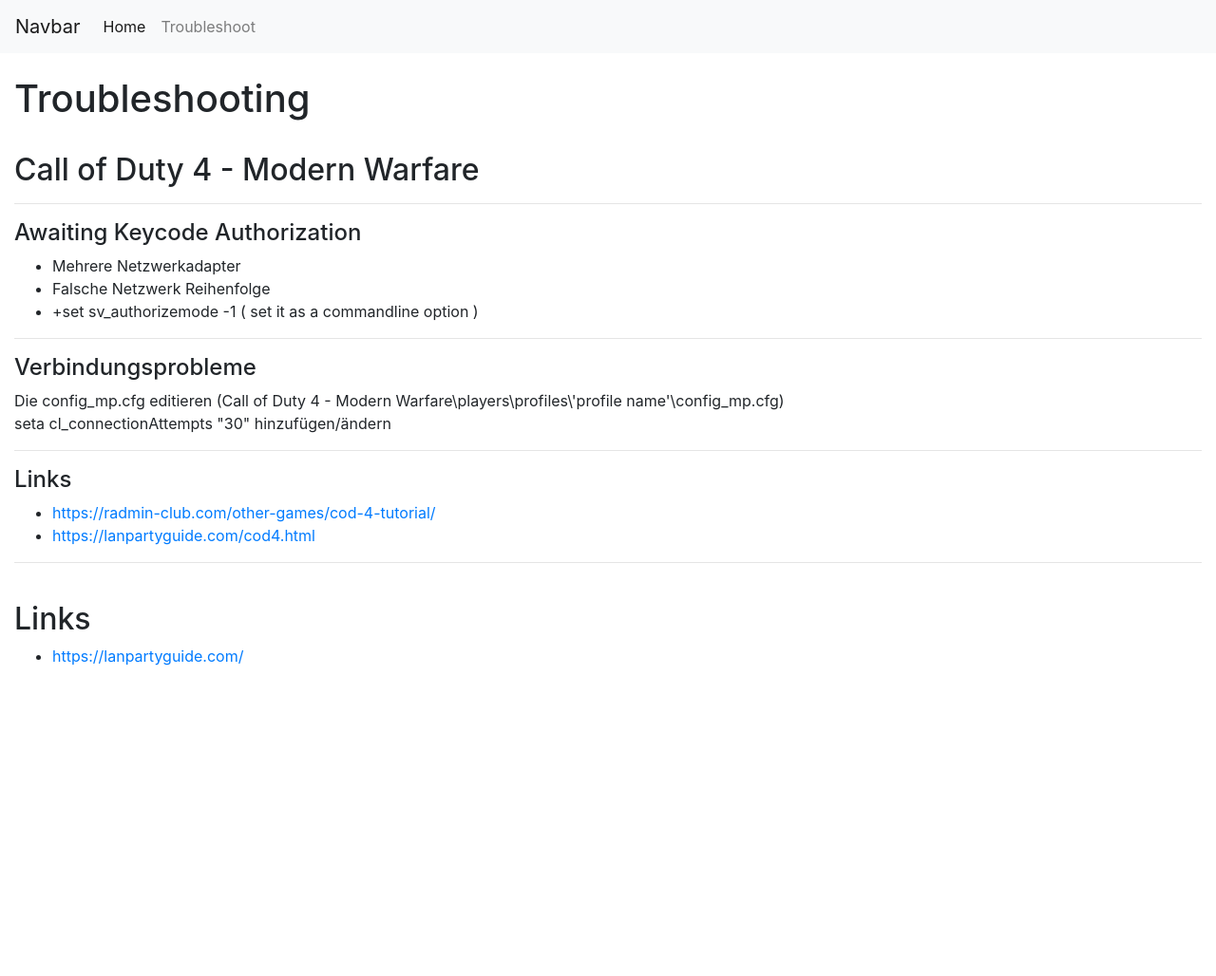
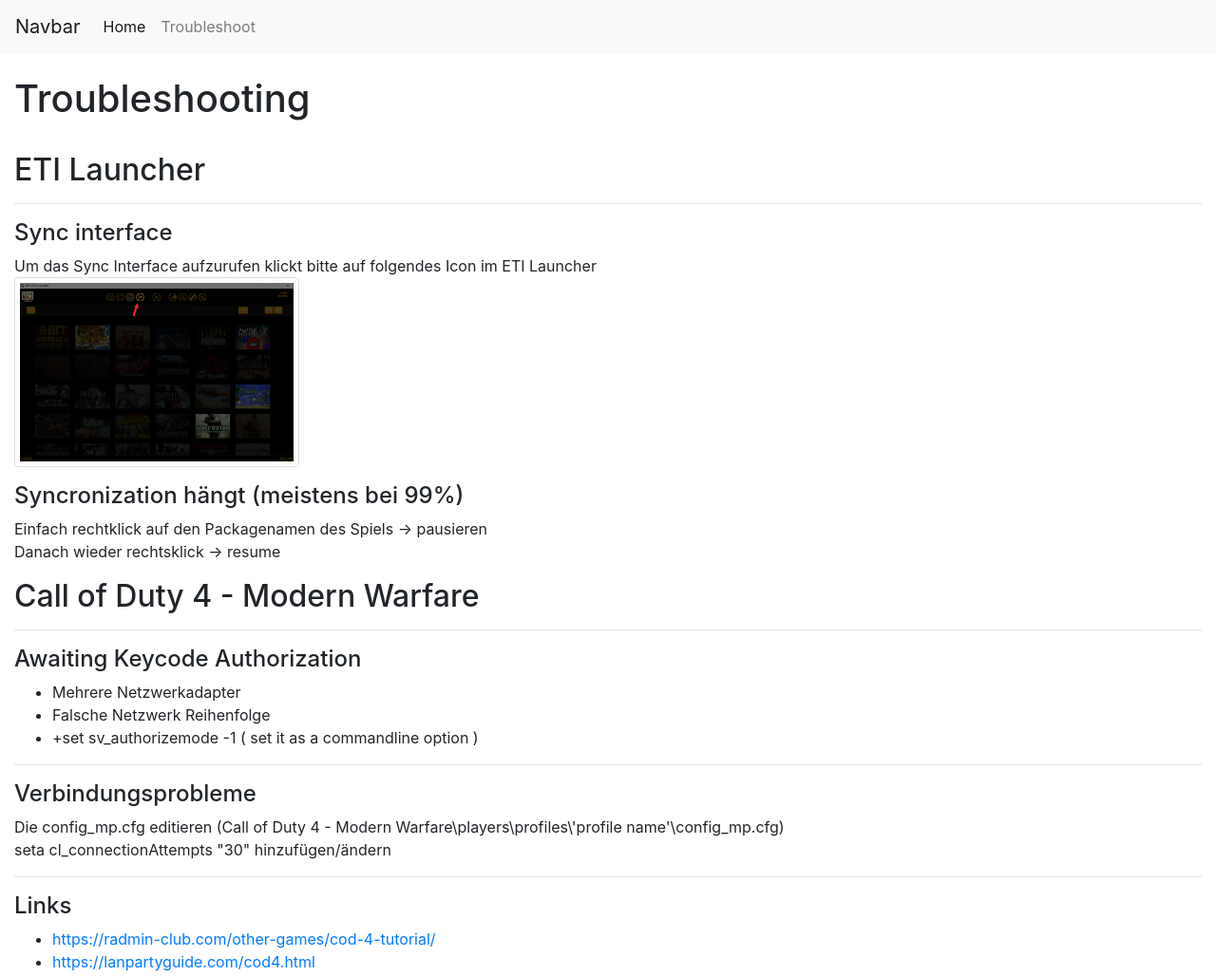
Before and after one commit to aronjanosch/straussi1-lan, a plain HTML site: page ts/ts.html in a window 1280 px wide. Shown: the top 1028 px of the page at 95% size. Before the commit the page ends 800 px from the top, so only its background shows below. Drawn offline with Linux system fonts and the light colour scheme; files whose address does not match are found by name.

Commit message:
expand ts.html

```diff
--- a/ts/ts.html
+++ b/ts/ts.html
@@ -1,24 +1,45 @@
 <!DOCTYPE html>
 <html lang="en">
   <head>
-    <meta charset="utf-8">
-    <meta http-equiv="X-UA-Compatible" content="IE=edge">
-    <meta name="viewport" content="width=device-width, initial-scale=1">
+    <meta charset="utf-8" />
+    <meta http-equiv="X-UA-Compatible" content="IE=edge" />
+    <meta name="viewport" content="width=device-width, initial-scale=1" />
     <title>Troubleshooting</title>
     <!-- Bootstrap -->
-    <link href="../css/bootstrap-4.4.1.css" rel="stylesheet">
+    <link href="../css/bootstrap-4.4.1.css" rel="stylesheet" />
   </head>
-
+  <style>
+    img {
+      border: 1px solid #ddd; /* Gray border */
+      border-radius: 4px; /* Rounded border */
+      padding: 5px; /* Some padding */
+      width: 300px; /* Set a small width */
+      height: 200px;
+    }
+    img:hover {
+      box-shadow: 0 0 2px 1px rgba(0, 140, 186, 0.5);
+    }
+  </style>
   <body>
     <nav class="navbar navbar-expand-lg navbar-light bg-light">
       <a class="navbar-brand" href="#">Navbar</a>
-        <button class="navbar-toggler" type="button" data-toggle="collapse" data-target="#navbarNav" aria-controls="navbarNav" aria-expanded="false" aria-label="Toggle navigation">
+      <button
+        class="navbar-toggler"
+        type="button"
+        data-toggle="collapse"
+        data-target="#navbarNav"
+        aria-controls="navbarNav"
+        aria-expanded="false"
+        aria-label="Toggle navigation"
+      >
         <span class="navbar-toggler-icon"></span>
       </button>
       <div class="collapse navbar-collapse" id="navbarNav">
         <ul class="navbar-nav">
           <li class="nav-item active">
-              <a class="nav-link" href="../index.html">Home <span class="sr-only">(current)</span></a>
+            <a class="nav-link" href="../index.html"
+              >Home <span class="sr-only">(current)</span></a
+            >
           </li>
           <li class="nav-item">
             <a class="nav-link" href="../ts/ts.html">Troubleshoot</a>
@@ -27,34 +48,62 @@
       </div>
     </nav>
     <section>
-            <br>
+      <br />
       <div class="col-12 text-left">
         <h1>Troubleshooting</h1>
-            <br>
-                <h2> Call of Duty 4 - Modern Warfare</h2>
-                <hr/>
+        <br />
+        <h2>ETI Launcher</h2>
+        <hr />
+        <h4>Sync interface</h4>
+        <p>
+          Um das Sync Interface aufzurufen klickt bitte auf folgendes Icon im
+          ETI Launcher <br />
+          <a target="_blank" href="../img/sync_button.png">
+            <img src="../img/sync_button.png" alt="Sync Interface"
+          /></a>
+        </p>
+
+        <h4>Syncronization hängt (meistens bei 99%)</h4>
+        <p>
+          Einfach rechtklick auf den Packagenamen des Spiels -> pausieren <br />
+          Danach wieder rechtsklick -> resume
+        </p>
+        <h2>Call of Duty 4 - Modern Warfare</h2>
+        <hr />
         <h4>Awaiting Keycode Authorization</h4>
         <ul>
           <li>Mehrere Netzwerkadapter</li>
           <li>Falsche Netzwerk Reihenfolge</li>
           <li>+set sv_authorizemode -1 ( set it as a commandline option )</li>
         </ul>
-            <hr/>
+        <hr />
         <h4>Verbindungsprobleme</h4>
-                <p>Die config_mp.cfg editieren (Call of Duty 4 - Modern Warfare\players\profiles\'profile name'\config_mp.cfg)
-                <br> seta cl_connectionAttempts "30" hinzufügen/ändern
+        <p>
+          Die config_mp.cfg editieren (Call of Duty 4 - Modern
+          Warfare\players\profiles\'profile name'\config_mp.cfg) <br />
+          seta cl_connectionAttempts "30" hinzufügen/ändern
         </p>
-                <hr/>
+        <hr />
         <h4>Links</h4>
         <ul>
-                    <li><a href="https://radmin-club.com/other-games/cod-4-tutorial/">https://radmin-club.com/other-games/cod-4-tutorial/</a></li>
-                    <li><a href="https://lanpartyguide.com/cod4.html">https://lanpartyguide.com/cod4.html</a></li>
+          <li>
+            <a href="https://radmin-club.com/other-games/cod-4-tutorial/"
+              >https://radmin-club.com/other-games/cod-4-tutorial/</a
+            >
+          </li>
+          <li>
+            <a href="https://lanpartyguide.com/cod4.html"
+              >https://lanpartyguide.com/cod4.html</a
+            >
+          </li>
         </ul>
-                <hr/>
-                <br>
+        <hr />
+        <br />
         <h2>Links</h2>
         <ul>
-                    <li><a href="https://lanpartyguide.com/">https://lanpartyguide.com/</a></li>
+          <li>
+            <a href="https://lanpartyguide.com/">https://lanpartyguide.com/</a>
+          </li>
         </ul>
       </div>
     </section>
```
Also changed, not shown: index.html (+1 -1 lines), img/sync_button.png (added). Lines whose indentation alone changed are shown as unchanged.
